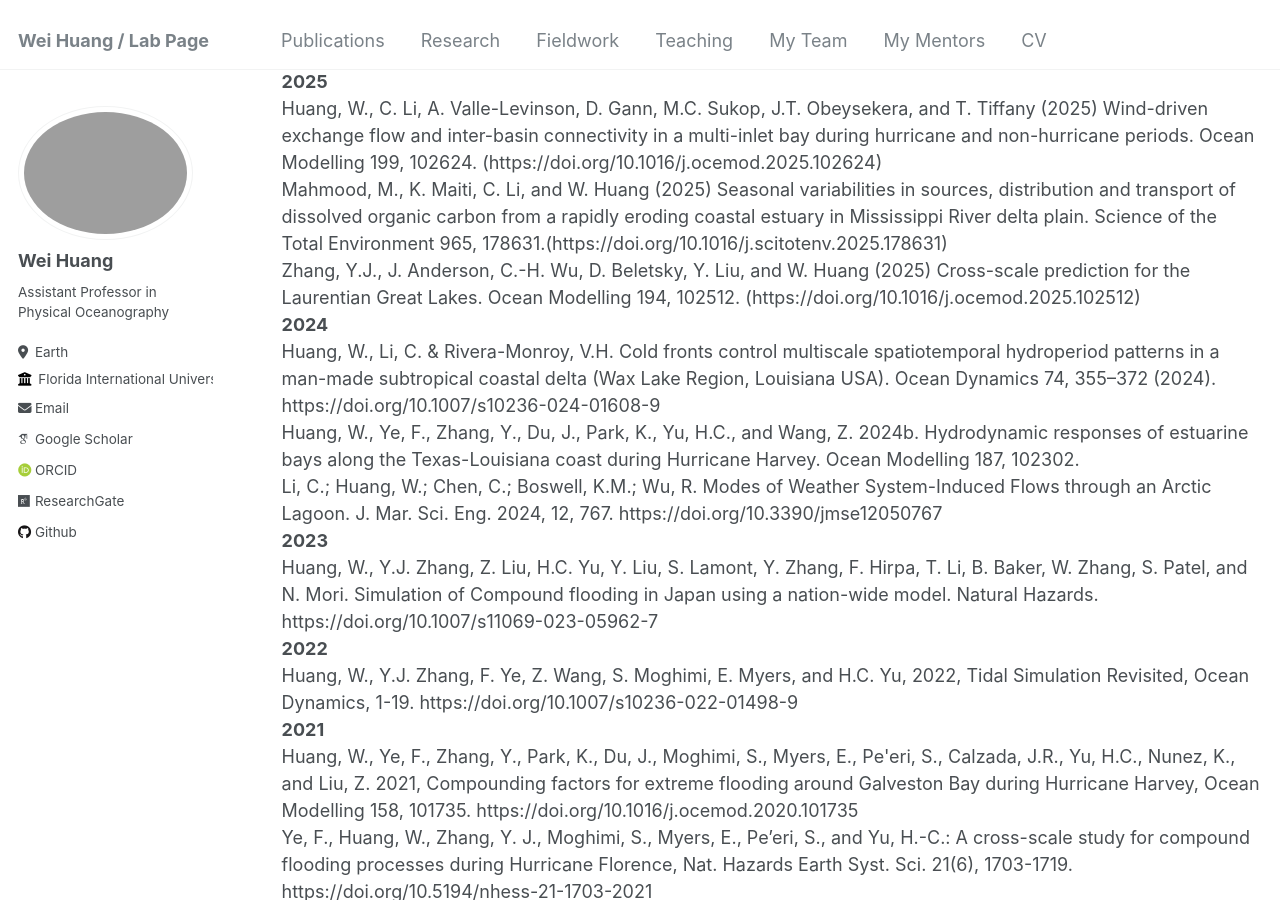
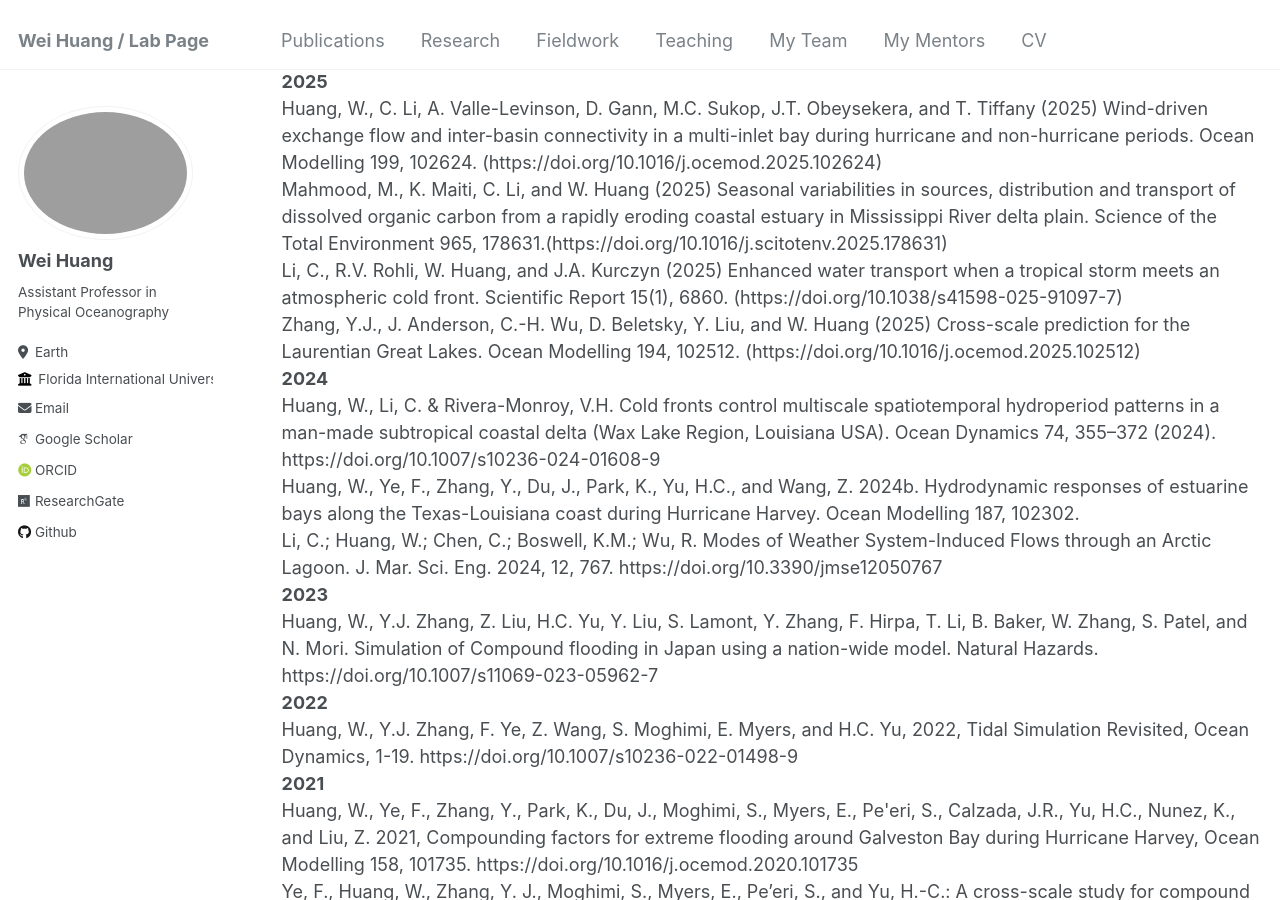
Before and after one commit to huang96169/huang96169.github.io, a Jekyll site: the page built from _pages/publications.md, in a window 1280 px wide and 900 px high, scrolled down 350 px. Built offline with Jekyll 4.4.1, drawn with Linux system fonts in a browser that asks for light colours; some web fonts are replaced.

Commit message:
Update publications.md

```diff
--- a/_pages/publications.md
+++ b/_pages/publications.md
@@ -14,6 +14,7 @@ author_profile: true
   <div class="wordwrap"><strong>2025</strong></div>
   <div class="wordwrap">Huang, W., C. Li, A. Valle-Levinson, D. Gann, M.C. Sukop, J.T. Obeysekera, and T. Tiffany (2025) Wind-driven exchange flow and inter-basin connectivity in a multi-inlet bay during hurricane and non-hurricane periods. Ocean Modelling 199, 102624. (https://doi.org/10.1016/j.ocemod.2025.102624) </div>
   <div class="wordwrap">Mahmood, M., K. Maiti, C. Li, and W. Huang (2025) Seasonal variabilities in sources, distribution and transport of dissolved organic carbon from a rapidly eroding coastal estuary in Mississippi River delta plain. Science of the Total Environment 965, 178631.(https://doi.org/10.1016/j.scitotenv.2025.178631)</div>
+  <div class="wordwrap">Li, C., R.V. Rohli, W. Huang, and J.A. Kurczyn (2025) Enhanced water transport when a tropical storm meets an atmospheric cold front. Scientific Report 15(1), 6860. (https://doi.org/10.1038/s41598-025-91097-7) </div>
   <div class="wordwrap">Zhang, Y.J., J. Anderson, C.-H. Wu, D. Beletsky, Y. Liu, and W. Huang (2025) Cross-scale prediction for the Laurentian Great Lakes. Ocean Modelling 194, 102512. (https://doi.org/10.1016/j.ocemod.2025.102512)</div>
   <div class="wordwrap"><strong>2024</strong></div>
   <div class="wordwrap">Huang, W., Li, C. & Rivera-Monroy, V.H. Cold fronts control multiscale spatiotemporal hydroperiod patterns in a man-made subtropical coastal delta (Wax Lake Region, Louisiana USA). Ocean Dynamics 74, 355–372 (2024). https://doi.org/10.1007/s10236-024-01608-9</div>
```
